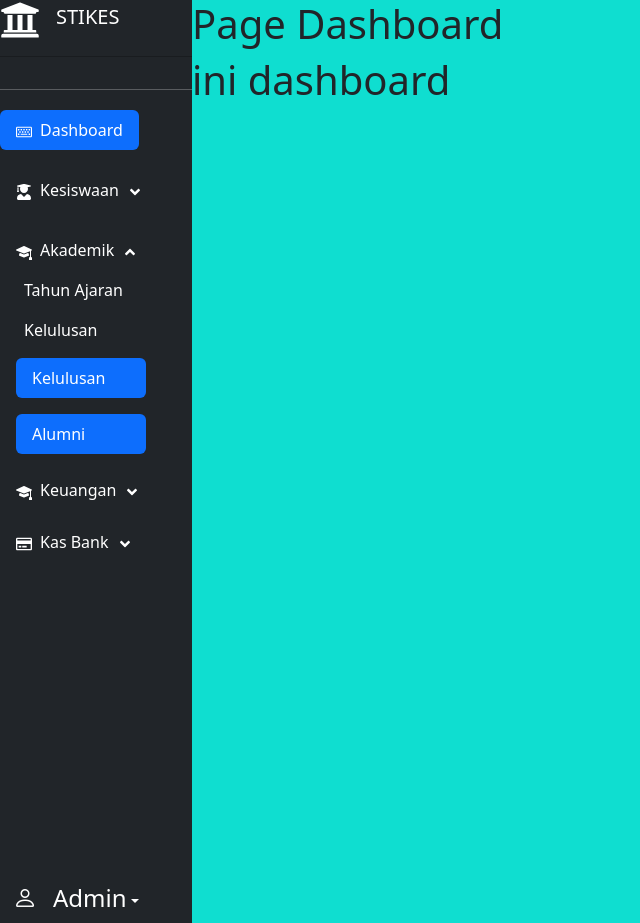
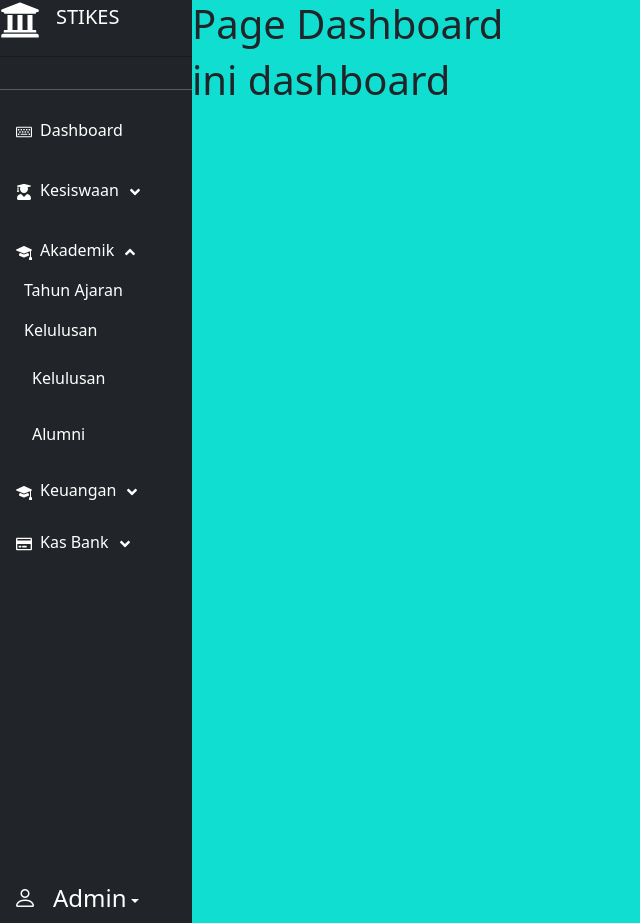
Before and after one commit to yogatresnaa/Admin-Dashboard-Stikes, a React (Vite) app: page / in a window 1280 px wide. Both pictures are taken after a click on the item "Akademik". Shown: the whole page, without its empty margins (0-640 px from the left). Built offline with nearby package versions, Linux system fonts and the light colour scheme.

Commit message:
fix link

```diff
--- a/src/component/Sidebar.jsx
+++ b/src/component/Sidebar.jsx
@@ -2,7 +2,6 @@ import React from 'react';
 import { Link } from 'react-router-dom';
 import 'bootstrap/js/dist/dropdown';
 import 'bootstrap/js/dist/collapse';
-import { LinkContainer } from 'react-router-bootstrap';
 import { FaUserGraduate, FaAngleDown, FaAngleUp, FaUniversity, FaRegMoneyBillAlt, FaRegCreditCard, FaRegKeyboard } from 'react-icons/fa';
 import { BsFillMortarboardFill } from 'react-icons/bs';
 import Navbar from 'react-bootstrap/Navbar';
@@ -64,12 +63,12 @@ function Sidebar() {
 
           <hr className='text-white d-none d-sm-block'></hr>
           <ul className='nav nav-pills flex' id='parentM'>
-            <LinkContainer to='/'>
+            <Link className='link' to='/'>
               <li className='nav-item nav-link text-white  my-1'>
                 <FaRegKeyboard />
                 <span className='ms-2'>Dashboard</span>
               </li>
-            </LinkContainer>
+            </Link>
             <li className='nav-item my-3' onClick={toggleNav}>
               <a href='#submenu' className='nav-link text-white' data-bs-toggle='collapse' aria-current='page'>
                 <FaUserGraduate />
@@ -112,13 +111,13 @@ function Sidebar() {
                   </a>
                 </li>
 
-                <LinkContainer to='/kelulusan'>
+                <Link className='link'  to='/kelulusan'>
                   <li className='nav-item nav-link text-white m-2'>Kelulusan</li>
-                </LinkContainer>
+                </Link>
 
-                <LinkContainer to='/alumni'>
+                <Link className='link' to='/alumni'>
                   <li className='nav-item nav-link text-white m-2'>Alumni</li>
-                </LinkContainer>
+                </Link>
               </ul>
             </li>
 
--- a/src/styleCss/sidebar.css
+++ b/src/styleCss/sidebar.css
@@ -37,3 +37,7 @@
 .column-wrapper{
   flex-wrap:nowrap;
 }
+
+.link{
+  text-decoration: none;
+  }
```
